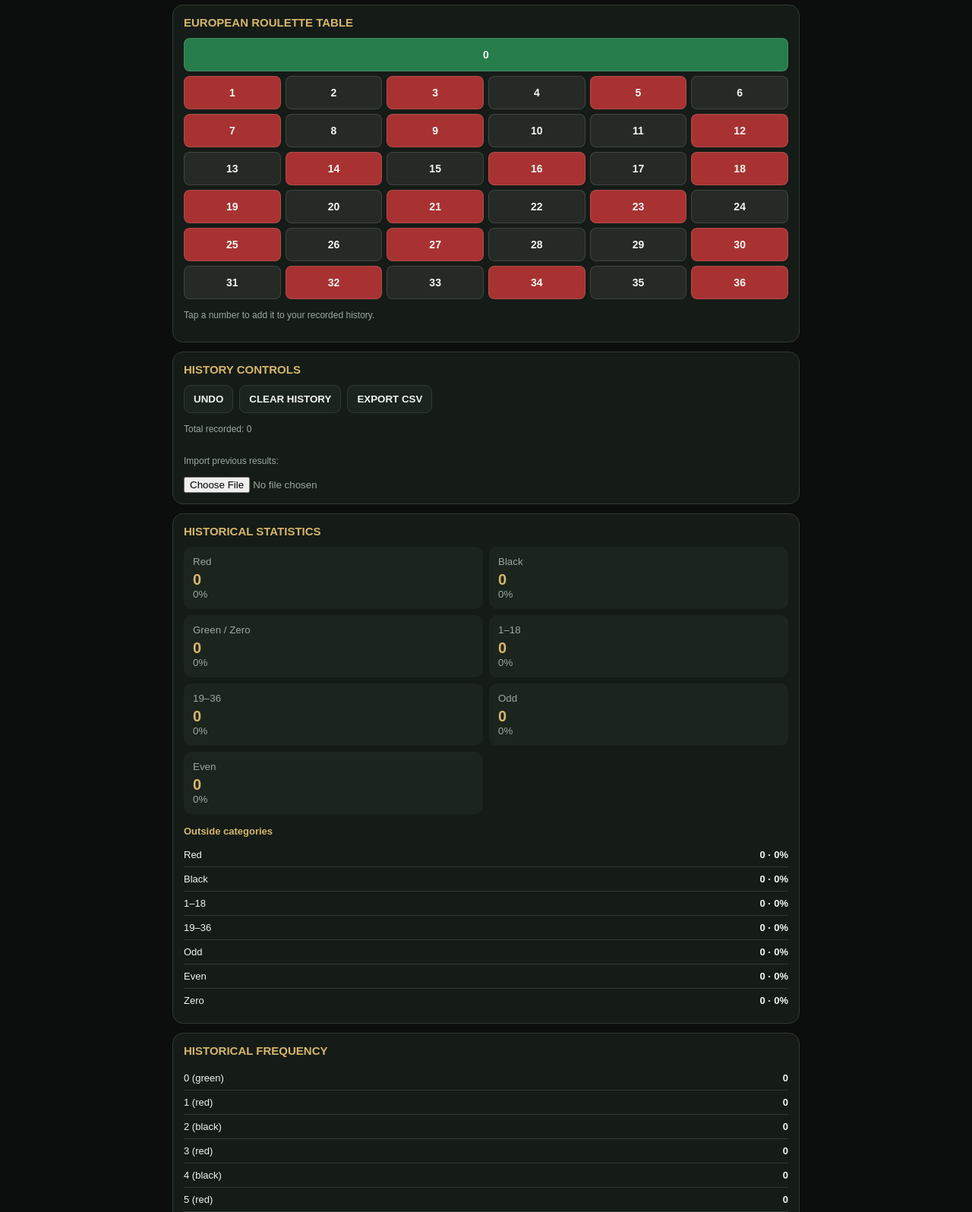
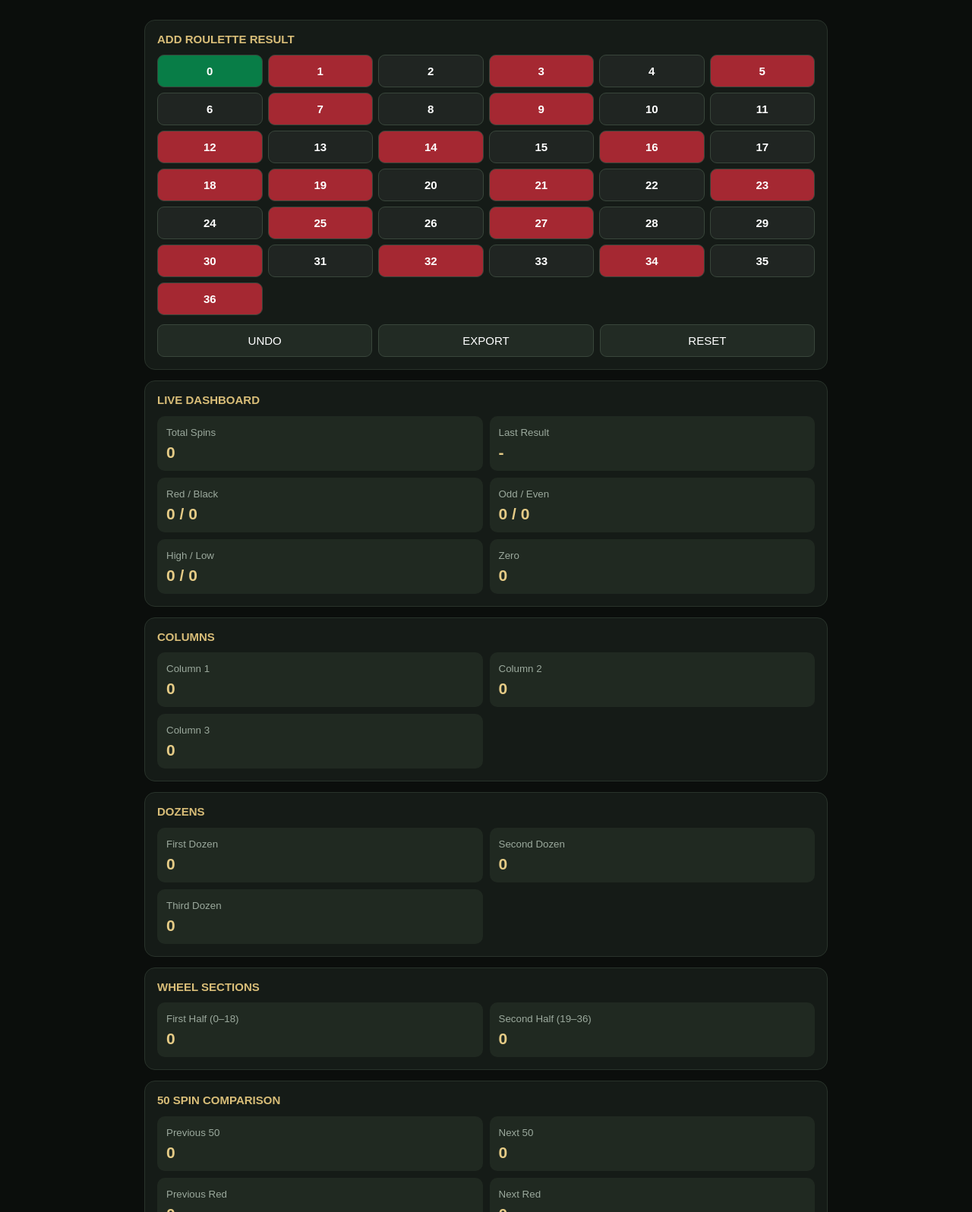
Before and after one commit to anandjate792/spinlab-analysis, a plain HTML site: page index.html in a window 1280 px wide. Shown: the part 92-1688 px from the top of the page at 76% size. Drawn offline with Linux system fonts and the light colour scheme.

Commit message:
Refactor styles and structure in index.html
Updated theme color and various styles in index.html. Improved layout and added new sections for better user interaction.

```diff
--- a/index.html
+++ b/index.html
@@ -4,349 +4,427 @@
 <head>
 <meta charset="UTF-8">
 <meta name="viewport" content="width=device-width, initial-scale=1">
-<meta name="theme-color" content="#101411">
+<meta name="theme-color" content="#0b0e0c">
 <title>SpinLab Premium</title>
+
 <style>
-:root{
- --bg:#0b0e0c;--panel:#151b17;--panel2:#1c241e;
- --line:#303b32;--text:#f1f5f1;--muted:#9aa99d;
- --gold:#d6b66b;--green:#267c4b;--red:#a83232;
-}
 *{box-sizing:border-box}
 body{
- margin:0;background:var(--bg);color:var(--text);
- font-family:Arial,sans-serif;padding-bottom:30px
+ margin:0;background:#0b0e0c;color:#edf3ed;
+ font-family:Arial,sans-serif;padding:16px
 }
-header{padding:22px 16px 12px}
-h1{margin:0;color:var(--gold);font-size:27px;letter-spacing:2px}
-.sub{color:var(--muted);font-size:12px;margin-top:7px}
-main{padding:0 12px;max-width:850px;margin:auto}
+.container{max-width:900px;margin:auto}
+header{padding:15px 0}
+h1{margin:0;color:#d8bd78;letter-spacing:2px}
+.sub{color:#8b978d;font-size:12px;margin-top:7px}
 .panel{
- background:var(--panel);border:1px solid var(--line);
- border-radius:14px;padding:14px;margin:12px 0
+ background:#151b17;border:1px solid #29332b;
+ border-radius:14px;padding:16px;margin:14px 0
 }
-h2{font-size:15px;color:var(--gold);margin:0 0 12px}
-h3{font-size:13px;color:var(--gold);margin:15px 0 8px}
-.muted{color:var(--muted);font-size:12px;line-height:1.5}
+h2{font-size:15px;color:#d8bd78;margin-top:0}
+.grid{
+ display:grid;grid-template-columns:repeat(3,1fr);gap:8px
+}
 button{
- background:var(--panel2);color:var(--text);
- border:1px solid var(--line);border-radius:9px;
- padding:10px 12px;font-weight:bold;cursor:pointer
+ background:#222b24;color:white;border:1px solid #39463b;
+ border-radius:9px;padding:12px;font-size:15px;
+ cursor:pointer
 }
 button:active{opacity:.7}
-.actions{display:flex;gap:8px;flex-wrap:wrap}
-.table{
- display:grid;grid-template-columns:repeat(6,1fr);gap:6px
+.numgrid{
+ display:grid;grid-template-columns:repeat(6,1fr);gap:7px
 }
 .num{
- padding:13px 2px;font-size:14px;border-radius:8px;
- border:1px solid #ffffff20;font-weight:bold
+ font-weight:bold;min-height:43px
 }
-.zero{background:var(--green);grid-column:span 6}
-.red{background:#a83232}
-.black{background:#252a27}
-.history{display:flex;flex-wrap:wrap;gap:6px}
-.ball{
- width:34px;height:34px;border-radius:50%;
- display:grid;place-items:center;font-weight:bold;
- border:1px solid #ffffff55;font-size:12px
+.green{background:#087d47}
+.red{background:#a52832}
+.black{background:#202522}
+.zero{background:#087d47}
+.actions{display:flex;gap:8px;flex-wrap:wrap;margin-top:12px}
+.actions button{flex:1}
+.stats{
+ display:grid;grid-template-columns:repeat(2,1fr);gap:9px
 }
-.ball.green{background:var(--green)}
-.ball.red{background:var(--red)}
-.ball.black{background:#252a27}
-.stats{display:grid;grid-template-columns:repeat(2,1fr);gap:8px}
-.stat{background:var(--panel2);padding:12px;border-radius:10px}
-.stat small{display:block;color:var(--muted)}
-.stat strong{display:block;font-size:20px;color:var(--gold);margin-top:5px}
-.row{
- display:flex;justify-content:space-between;gap:10px;
- padding:8px 0;border-bottom:1px solid var(--line);font-size:13px
+.stat{
+ background:#202921;padding:12px;border-radius:10px
 }
-.row:last-child{border:0}
-.tag{
- display:inline-block;padding:5px 8px;border-radius:7px;
- background:var(--panel2);margin:3px;font-size:12px
+.stat small{color:#9ba99d}
+.stat strong{
+ display:block;font-size:21px;margin-top:6px;color:#e5cb86
 }
-.pattern{padding:10px 0;border-bottom:1px solid var(--line)}
-.pattern:last-child{border:0}
-.pattern strong{color:var(--gold)}
-input[type=file]{max-width:100%;color:var(--muted)}
-footer{text-align:center;color:var(--muted);font-size:11px;padding:20px}
+.history{
+ display:flex;flex-wrap:wrap;gap:6px;
+ max-height:180px;overflow:auto
+}
+.history span{
+ padding:8px 10px;border-radius:7px;font-weight:bold
+}
+.muted{color:#8e9b90;font-size:12px}
+footer{text-align:center;color:#68766b;font-size:11px;padding:20px}
 </style>
 </head>
+
 <body>
+<div class="container">
+
 <header>
- <h1>SPINLAB</h1>
- <div class="sub">PREMIUM ROULETTE HISTORY ANALYSER</div>
+<h1>SPINLAB</h1>
+<div class="sub">PREMIUM ROULETTE HISTORY ANALYZER</div>
 </header>
 
-<main>
-<section class="panel">
- <h2>EUROPEAN ROULETTE TABLE</h2>
- <div class="table" id="roulette"></div>
- <p class="muted">Tap a number to add it to your recorded history.</p>
-</section>
+<div class="panel">
+<h2>ADD ROULETTE RESULT</h2>
+<div class="numgrid" id="numberTable"></div>
+<div class="actions">
+<button onclick="undo()">UNDO</button>
+<button onclick="exportData()">EXPORT</button>
+<button onclick="resetAll()">RESET</button>
+</div>
+</div>
 
-<section class="panel">
- <h2>HISTORY CONTROLS</h2>
- <div class="actions">
-  <button onclick="undo()">UNDO</button>
-  <button onclick="clearHistory()">CLEAR HISTORY</button>
-  <button onclick="exportCSV()">EXPORT CSV</button>
- </div>
- <p class="muted" id="total">Total recorded: 0</p>
- <div class="history" id="history"></div>
- <p class="muted">Import previous results:</p>
- <input type="file" accept=".csv,.txt" onchange="importCSV(event)">
-</section>
+<div class="panel">
+<h2>LIVE DASHBOARD</h2>
+<div class="stats">
+<div class="stat"><small>Total Spins</small><strong id="total">0</strong></div>
+<div class="stat"><small>Last Result</small><strong id="last">-</strong></div>
+<div class="stat"><small>Red / Black</small><strong id="rb">0 / 0</strong></div>
+<div class="stat"><small>Odd / Even</small><strong id="oe">0 / 0</strong></div>
+<div class="stat"><small>High / Low</small><strong id="hl">0 / 0</strong></div>
+<div class="stat"><small>Zero</small><strong id="zeros">0</strong></div>
+</div>
+</div>
 
-<section class="panel">
- <h2>HISTORICAL STATISTICS</h2>
- <div class="stats" id="stats"></div>
- <h3>Outside categories</h3>
- <div id="outside"></div>
-</section>
+<div class="panel">
+<h2>COLUMNS</h2>
+<div class="stats">
+<div class="stat"><small>Column 1</small><strong id="c1">0</strong></div>
+<div class="stat"><small>Column 2</small><strong id="c2">0</strong></div>
+<div class="stat"><small>Column 3</small><strong id="c3">0</strong></div>
+</div>
+</div>
 
-<section class="panel">
- <h2>HISTORICAL FREQUENCY</h2>
- <div id="frequency"></div>
-</section>
+<div class="panel">
+<h2>DOZENS</h2>
+<div class="stats">
+<div class="stat"><small>First Dozen</small><strong id="d1">0</strong></div>
+<div class="stat"><small>Second Dozen</small><strong id="d2">0</strong></div>
+<div class="stat"><small>Third Dozen</small><strong id="d3">0</strong></div>
+</div>
+</div>
 
-<section class="panel">
- <h2>OUTSIDE PATTERN ANALYSIS</h2>
- <p class="muted">
- Historical matches in the recorded sequence. Patterns are checked
- separately for colour, high-low and odd-even. Zero is shown separately.
- </p>
- <div id="patternAnalysis"></div>
-</section>
+<div class="panel">
+<h2>WHEEL SECTIONS</h2>
+<div class="stats">
+<div class="stat"><small>First Half (0–18)</small><strong id="wh1">0</strong></div>
+<div class="stat"><small>Second Half (19–36)</small><strong id="wh2">0</strong></div>
+</div>
+</div>
 
-<section class="panel">
- <h2>OUTSIDE PATTERN REFERENCE</h2>
- <p class="muted">Pattern notation transcribed from your reference image.</p>
- <div class="pattern"><strong>1. Zig-Zag</strong><br>R B R B R B / B R B R B R</div>
- <div class="pattern"><strong>2. Bracket</strong><br>
- R(B RR B)R / B(R BB R)B<br>
- OR R(B RRR B)R / B(R BBB R)B
- </div>
- <div class="pattern"><strong>3. Color Flow</strong><br>
- RRRRRRRR / BBBBBBBB</div>
- <div class="pattern"><strong>4. False Break (CF)</strong><br>
- Single False Break: RR B RRRRRRRR<br>
- Double False Break: BB RR BBBBBBBB
- </div>
- <div class="pattern"><strong>5. 123</strong><br>
- R(B RR BBB)R<br>
- Variation of 123: R(B R BBB)R — 113<br>
- Opposite: R(BBB RR B)R<br>
- Variation: R(BBB R B)R
- </div>
- <div class="pattern"><strong>6. Group March</strong><br>
- BB RR BB RR / RRR BBB RRR BBB<br>
- BBBB RRRR BBBB RRRR
- </div>
- <div class="pattern"><strong>7. 2×2</strong><br>BB R BB / RR B RR</div>
- <p class="muted">
- Reference note: The source says to check that the opening and closing
- colour are not the same as the pattern.
- </p>
-</section>
+<div class="panel">
+<h2>50 SPIN COMPARISON</h2>
+<div class="stats">
+<div class="stat"><small>Previous 50</small><strong id="previous50">0</strong></div>
+<div class="stat"><small>Next 50</small><strong id="next50">0</strong></div>
+<div class="stat"><small>Previous Red</small><strong id="previousRed">0</strong></div>
+<div class="stat"><small>Next Red</small><strong id="nextRed">0</strong></div>
+<div class="stat"><small>Previous Black</small><strong id="previousBlack">0</strong></div>
+<div class="stat"><small>Next Black</small><strong id="nextBlack">0</strong></div>
+</div>
+<p class="muted" id="comparisonNote">Enter at least 50 spins to compare two groups.</p>
+</div>
 
-<section class="panel">
- <h2>COMBOS</h2>
- <h3>Inside Numbers</h3>
- <div class="pattern">786 — 34-21-15 / 6-35-34</div>
- <div class="pattern">789 — 25-17-36 / 27-17-25</div>
- <div class="pattern">123 — 12-31 / 17-32</div>
- <div class="pattern">143 — 6-22-21 / 30-31-33</div>
- <div class="pattern">100 — 24-0-19 / 5-14-33</div>
+<div class="panel">
+<h2>SPIN HISTORY</h2>
+<div class="history" id="history"></div>
+</div>
 
- <h3>Casino</h3>
- <div class="pattern">2/21 — 2-7 group + 21 real face (11-21)</div>
- <div class="pattern">2/22 — 2-7 group + 22 real face (11-22)</div>
- <div class="pattern">34/12 — 34 and 12 real face (34-21)</div>
- <div class="pattern">7/17 — 2-7 group + 17 real face (7-17)</div>
- <div class="pattern">31/17 — 31 and 17 real face (13-17)</div>
- <div class="pattern">6/8 — 1-6 group + 3-8 group (1-35)</div>
- <div class="pattern">5/8 — 5-0-10 group + 3-8 group (10-35)</div>
- <div class="pattern">9/11 — 4-9 group + 11 real face (11-22)</div>
-
- <h3>Indian</h3>
- <div class="pattern">6 / 16 / 26</div>
- <div class="pattern">4 / 14 / 24</div>
- <div class="pattern">22 / 27 / 24 / 29</div>
-</section>
-
-<section class="panel">
- <h2>FON PATTERN REFERENCE</h2>
- <div class="pattern"><strong>Repeating:</strong> 55555<br>Examples: 5, 10, 23, 32, 14</div>
- <div class="pattern"><strong>1 Cut Repeating:</strong> 5*5*5*5<br>Examples: 14, 34, 5, 33, 10</div>
- <div class="pattern"><strong>Bracket:</strong> 5**5 / 5***5<br>Examples: 23, 31, 24, 14</div>
- <div class="pattern"><strong>1:2:1</strong><br>Pattern details need confirmation from your original reference.</div>
-</section>
-
-<section class="panel">
- <h2>ABOUT THIS ANALYSIS</h2>
- <p class="muted">
- SpinLab records past roulette results and calculates historical
- frequencies and pattern matches. Each spin is independent.
- Historical streaks and patterns do not establish what will happen next.
- </p>
-</section>
-</main>
-
-<footer>SPINLAB PREMIUM · HISTORY ANALYSIS</footer>
+<footer>SPINLAB PREMIUM · STATISTICAL ANALYSIS ONLY</footer>
+</div>
 
 <script>
-const redNumbers=[
- 1,3,5,7,9,12,14,16,18,
- 19,21,23,25,27,30,32,34,36
+"use strict";
+
+// =====================================
+// MAIN SPIN HISTORY
+// =====================================
+
+let spins = [];
+
+const redNumbers = [
+1,3,5,7,9,12,14,16,18,
+19,21,23,25,27,30,32,34,36
 ];
-let results=[];
 
-function colour(n){
- if(n===0)return "green";
- return redNumbers.includes(n)?"red":"black";
+const wheelOrder = [
+0,32,15,19,4,21,2,25,17,34,6,27,
+13,36,11,30,8,23,10,5,24,16,33,1,
+20,14,31,9,22,18,29,7,28,12,35,3,26
+];
+
+// =====================================
+// HIDDEN FON ENGINE
+// =====================================
+
+const FON_ENGINE = {
+ enabled:true,
+ results:[],
+ history:[],
+
+ getFace(n){
+  return {
+   number:n,
+   lastDigit:n%10,
+   digitSum:String(n).split("")
+    .reduce((a,b)=>a+Number(b),0),
+   group:Math.floor(n/10),
+   color:n===0?"Green":
+    redNumbers.includes(n)?"Red":"Black",
+   parity:n===0?"Zero":
+    n%2===0?"Even":"Odd",
+   dozen:n===0?0:Math.ceil(n/12),
+   column:n===0?0:(n-1)%3+1,
+   wheelPosition:wheelOrder.indexOf(n)
+  };
+ },
+
+ analyze(data){
+  this.results=data.map((n,i)=>({
+   ...this.getFace(n),
+   position:i
+  }));
+
+  this.history=this.results.slice(-50);
+
+  return this.results;
+ },
+
+ summary(){
+  return {
+   total:this.results.length,
+   faces:this.history,
+   lastDigits:this.history.map(x=>x.lastDigit)
+  };
+ }
+};
+
+// =====================================
+// HIDDEN PATTERN ENGINE
+// =====================================
+
+const PATTERN_ENGINE = {
+ enabled:true,
+ results:{},
+
+ analyze(data){
+  const digits=data.map(n=>n%10);
+
+  this.results={
+   repeating:[],
+   oneCut:[],
+   brackets:[],
+   ratio121:[],
+   lastDigits:digits
+  };
+
+  for(let i=0;i<digits.length-4;i++){
+   const a=digits.slice(i,i+5);
+
+   if(a.every(x=>x===a[0])){
+    this.results.repeating.push({index:i,values:a});
+   }
+
+   if(a[0]===a[2]&&a[2]===a[4]&&
+      a[1]!==a[0]&&a[3]!==a[0]){
+    this.results.oneCut.push({index:i,values:a});
+   }
+
+   if(a[0]===a[4]){
+    this.results.brackets.push({index:i,values:a});
+   }
+
+   if(a[0]===a[2]&&a[2]===a[3]&&a[1]!==a[0]){
+    this.results.ratio121.push({index:i,values:a});
+   }
+  }
+
+  return this.results;
+ }
+};
+
+window.SpinLabFON=FON_ENGINE;
+window.SpinLabPatterns=PATTERN_ENGINE;
+
+// =====================================
+// NUMBER TABLE
+// =====================================
+
+const table=document.getElementById("numberTable");
+
+for(let n=0;n<=36;n++){
+ const btn=document.createElement("button");
+
+ btn.textContent=n;
+ btn.className="num "+(
+  n===0?"zero":
+  redNumbers.includes(n)?"red":"black"
+ );
+
+ btn.onclick=()=>addSpin(n);
+ table.appendChild(btn);
 }
-function buildTable(){
- const box=document.getElementById("roulette");
- let html='<button class="num zero" onclick="addResult(0)">0</button>';
- for(let n=1;n<=36;n++){
-  html+=`<button class="num ${colour(n)}" onclick="addResult(${n})">${n}</button>`;
- }
- box.innerHTML=html;
+
+// =====================================
+// ADD AND REMOVE RESULTS
+// =====================================
+
+function addSpin(n){
+ spins.push(n);
+ updateAll();
 }
-function addResult(n){
- results.push(n);
- render();
+
+function undo(){
+ spins.pop();
+ updateAll();
 }
-function undo(){
- results.pop();
- render();
-}
-function clearHistory(){
- if(confirm("Clear all recorded results?")){
-  results=[];
-  render();
+
+function resetAll(){
+ if(confirm("Delete all spin history?")){
+  spins=[];
+  updateAll();
  }
 }
-function pct(a,b){
- return b?((a/b)*100).toFixed(1)+"%":"0%";
+
+// =====================================
+// STATISTICS
+// =====================================
+
+function count(arr,fn){
+ return arr.filter(fn).length;
 }
-function render(){
- document.getElementById("total").textContent=
- "Total recorded: "+results.length;
 
- document.getElementById("history").innerHTML=
- results.slice().reverse().map(n=>
- `<span class="ball ${colour(n)}">${n}</span>`
- ).join("");
+function updateAll(){
+ FON_ENGINE.analyze(spins);
+ PATTERN_ENGINE.analyze(spins);
 
- const total=results.length;
- const red=results.filter(n=>colour(n)==="red").length;
- const black=results.filter(n=>colour(n)==="black").length;
- const zero=results.filter(n=>n===0).length;
- const low=results.filter(n=>n>=1&&n<=18).length;
- const high=results.filter(n=>n>=19&&n<=36).length;
- const odd=results.filter(n=>n!==0&&n%2===1).length;
- const even=results.filter(n=>n!==0&&n%2===0).length;
+ const red=count(spins,n=>redNumbers.includes(n));
+ const black=count(spins,n=>n!==0&&!redNumbers.includes(n));
+ const odd=count(spins,n=>n!==0&&n%2===1);
+ const even=count(spins,n=>n!==0&&n%2===0);
 
- const cards=[
- ["Red",red],["Black",black],["Green / Zero",zero],
- ["1–18",low],["19–36",high],["Odd",odd],["Even",even]
- ];
- document.getElementById("stats").innerHTML=cards.map(x=>
- `<div class="stat"><small>${x[0]}</small>
- <strong>${x[1]}</strong><small>${pct(x[1],total)}</small></div>`
- ).join("");
+ document.getElementById("total").textContent=spins.length;
+ document.getElementById("last").textContent=
+  spins.length?spins[spins.length-1]:"-";
 
- document.getElementById("outside").innerHTML=[
- ["Red",red],["Black",black],["1–18",low],
- ["19–36",high],["Odd",odd],["Even",even],["Zero",zero]
- ].map(x=>`<div class="row"><span>${x[0]}</span>
- <strong>${x[1]} · ${pct(x[1],total)}</strong></div>`).join("");
+ document.getElementById("rb").textContent=red+" / "+black;
+ document.getElementById("oe").textContent=odd+" / "+even;
 
- const freq=[];
- for(let n=0;n<=36;n++){
-  freq.push({n,count:results.filter(x=>x===n).length});
+ document.getElementById("hl").textContent=
+  count(spins,n=>n>=19)+" / "+count(spins,n=>n>=1&&n<=18);
+
+ document.getElementById("zeros").textContent=
+  count(spins,n=>n===0);
+
+ for(let c=1;c<=3;c++){
+  document.getElementById("c"+c).textContent=
+   count(spins,n=>n!==0&&(n-1)%3+1===c);
  }
- freq.sort((a,b)=>b.count-a.count||a.n-b.n);
- document.getElementById("frequency").innerHTML=
- freq.map(x=>`<div class="row">
- <span>${x.n} (${colour(x.n)})</span><strong>${x.count}</strong>
- </div>`).join("");
 
- renderPatterns();
+ for(let d=1;d<=3;d++){
+  document.getElementById("d"+d).textContent=
+   count(spins,n=>n!==0&&Math.ceil(n/12)===d);
+ }
+
+ document.getElementById("wh1").textContent=
+  count(spins,n=>n<=18);
+
+ document.getElementById("wh2").textContent=
+  count(spins,n=>n>=19);
+
+ updateComparison();
+ updateHistory();
 }
-function sequence(type){
- return results.map(n=>{
-  if(type==="colour"){
-   return n===0?"0":colour(n)==="red"?"R":"B";
-  }
-  if(type==="highlow"){
-   return n===0?"0":n<=18?"L":"H";
-  }
-  return n===0?"0":n%2===1?"O":"E";
+
+// =====================================
+// 50 SPIN COMPARISON
+// =====================================
+
+function updateComparison(){
+ const first=spins.slice(0,50);
+ const second=spins.slice(50,100);
+
+ document.getElementById("previous50").textContent=first.length;
+ document.getElementById("next50").textContent=second.length;
+
+ document.getElementById("previousRed").textContent=
+  count(first,n=>redNumbers.includes(n));
+
+ document.getElementById("nextRed").textContent=
+  count(second,n=>redNumbers.includes(n));
+
+ document.getElementById("previousBlack").textContent=
+  count(first,n=>n!==0&&!redNumbers.includes(n));
+
+ document.getElementById("nextBlack").textContent=
+  count(second,n=>n!==0&&!redNumbers.includes(n));
+
+ document.getElementById("comparisonNote").textContent=
+  second.length===50?
+  "Both 50-spin groups are complete. Compare their observed distributions.":
+  "Waiting for "+(100-spins.length>0?100-spins.length:0)+
+  " more spins to complete the comparison.";
+}
+
+// =====================================
+// HISTORY
+// =====================================
+
+function updateHistory(){
+ const area=document.getElementById("history");
+ area.innerHTML="";
+
+ spins.slice().reverse().forEach(n=>{
+  const span=document.createElement("span");
+  span.textContent=n;
+  span.className=
+   n===0?"zero":
+   redNumbers.includes(n)?"red":"black";
+  area.appendChild(span);
  });
 }
-function renderPatterns(){
- const patterns=[
-  {name:"Zig-Zag",seq:["RBRBRB","BRBRBR"]},
-  {name:"Bracket",seq:["RBRRBR","BRBBRB","RBRRRBR","BRBBBRB"]},
-  {name:"Color Flow",seq:["RRRRRRRR","BBBBBBBB"]},
-  {name:"Single False Break",seq:["RRBRRRRRRR"]},
-  {name:"Double False Break",seq:["BBRRBBBBBBBB"]},
-  {name:"123",seq:["RBRRBBBR","RBRBBBR","RBBBRRBR","RBBBRBR"]},
-  {name:"Group March",seq:["BBRRBBRR","RRRBBBRRRBBB","BBBBRRRRBBBBRRRR"]},
-  {name:"2×2",seq:["BBRBB","RRBRR"]}
+
+// =====================================
+// EXPORT CSV
+// =====================================
+
+function exportData(){
+ const rows=[
+  ["Spin","Number","Last Digit","Color","Odd/Even","Dozen","Column"]
  ];
- const dimensions=[
-  ["Colour","colour","R = Red, B = Black"],
-  ["High–Low","highlow","L = 1–18, H = 19–36"],
-  ["Odd–Even","oddeven","O = Odd, E = Even"]
- ];
- let html="";
- dimensions.forEach(([label,type,legend])=>{
-  const seq=sequence(type);
-  html+=`<h3>${label}</h3><p class="muted">${legend}. Zero breaks a sequence.</p>`;
-  patterns.forEach(p=>{
-   let count=0;
-   p.seq.forEach(pattern=>{
-    for(let i=0;i<=seq.length-pattern.length;i++){
-     if(seq.slice(i,i+pattern.length).join("")===pattern)count++;
-    }
-   });
-   html+=`<div class="row"><span>${p.name}</span>
-   <strong>${count} exact matches</strong></div>`;
-  });
+
+ spins.forEach((n,i)=>{
+  const f=FON_ENGINE.getFace(n);
+  rows.push([
+   i+1,n,f.lastDigit,f.color,
+   f.parity,f.dozen,f.column
+  ]);
  });
- document.getElementById("patternAnalysis").innerHTML=html;
-}
-function exportCSV(){
- if(!results.length){alert("No results to export.");return;}
- const content="Number\n"+results.join("\n");
- const blob=new Blob([content],{type:"text/csv"});
+
+ const csv=rows.map(r=>r.join(",")).join("\n");
+ const blob=new Blob([csv],{type:"text/csv"});
  const url=URL.createObjectURL(blob);
  const a=document.createElement("a");
- a.href=url;a.download="spinlab-history.csv";a.click();
+
+ a.href=url;
+ a.download="spinlab-history.csv";
+ a.click();
+
  URL.revokeObjectURL(url);
 }
-function importCSV(event){
- const file=event.target.files[0];
- if(!file)return;
- const reader=new FileReader();
- reader.onload=()=>{
-  const nums=reader.result.match(/\d+/g)||[];
-  const valid=nums.map(Number).filter(n=>n>=0&&n<=36);
-  results=results.concat(valid);
-  render();
-  alert(valid.length+" results imported.");
-  event.target.value="";
- };
- reader.readAsText(file);
-}
-buildTable();
-render();
+
+// INITIALIZE
+updateAll();
+
 </script>
 </body>
 </html>
```
